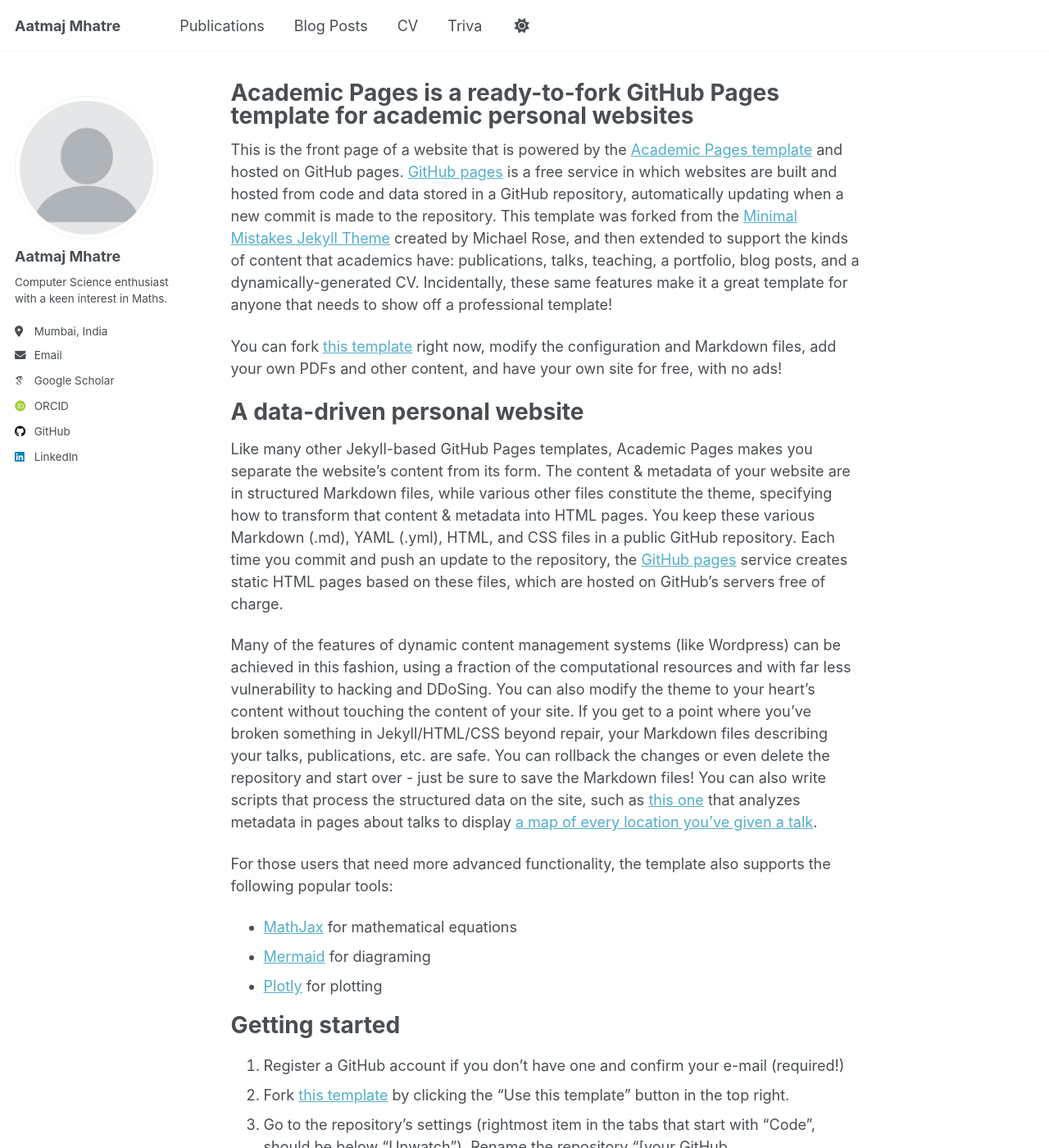
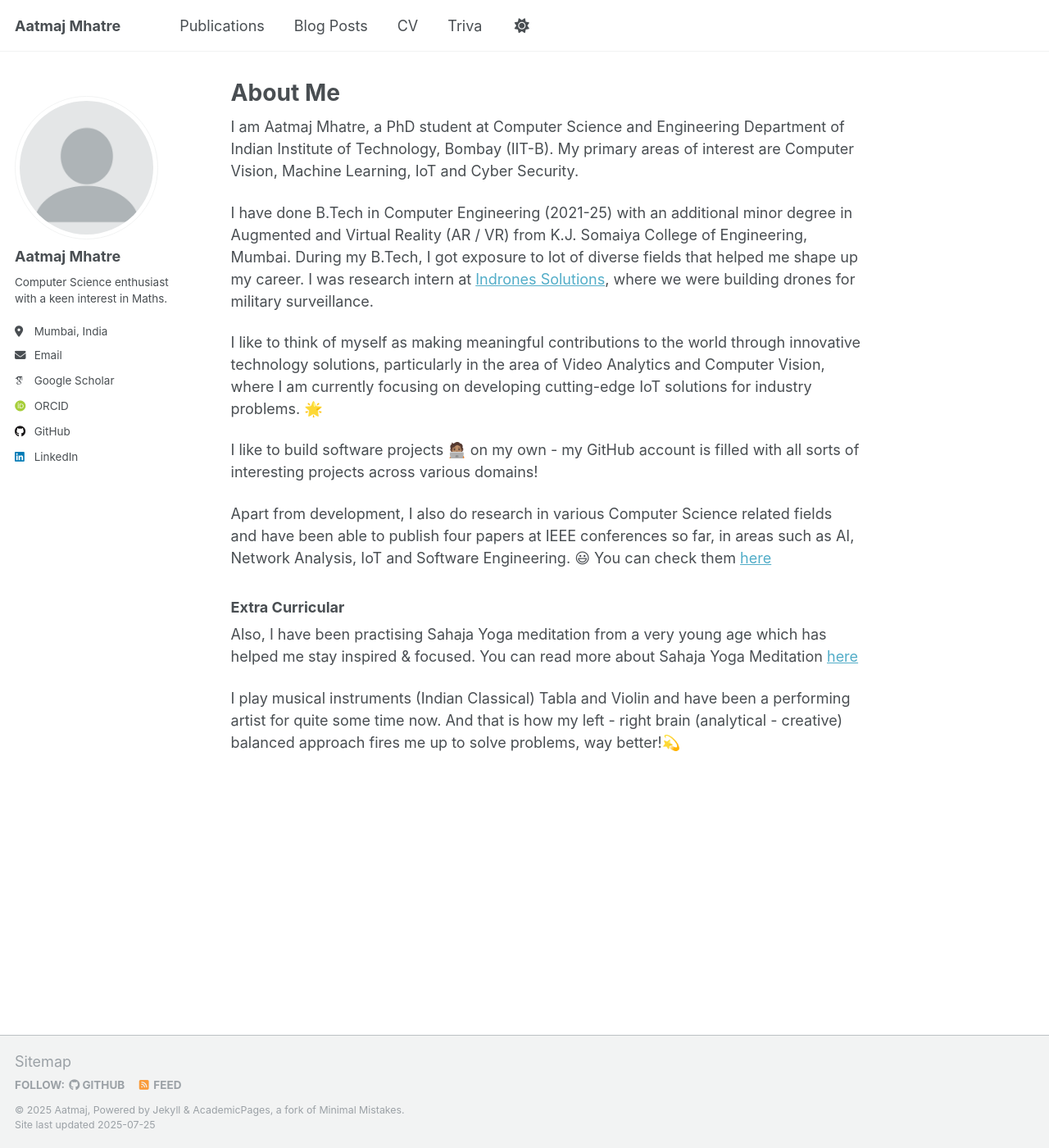
Before and after one commit to Aatmaj-Zephyr/about, a Jekyll site: the page built from _pages/about.md, in a window 1280 px wide and 1400 px high. Shown: the whole window at 82% size. Built offline with Jekyll 4.4.1, drawn with Linux system fonts in a browser that asks for light colours; some web fonts are replaced; a script that is not in the unit is left out; some of the changed text lies outside the part shown.

Commit message:
Update about.md

```diff
--- a/_pages/about.md
+++ b/_pages/about.md
@@ -1,56 +1,28 @@
 ---
 permalink: /
-title: "Academic Pages is a ready-to-fork GitHub Pages template for academic personal websites"
+title: "About Me"
 author_profile: true
 redirect_from:
   - /about/
   - /about.html
 ---
 
-This is the front page of a website that is powered by the [Academic Pages template](https://github.com/academicpages/academicpages.github.io) and hosted on GitHub pages. [GitHub pages](https://pages.github.com) is a free service in which websites are built and hosted from code and data stored in a GitHub repository, automatically updating when a new commit is made to the repository. This template was forked from the [Minimal Mistakes Jekyll Theme](https://mmistakes.github.io/minimal-mistakes/) created by Michael Rose, and then extended to support the kinds of content that academics have: publications, talks, teaching, a portfolio, blog posts, and a dynamically-generated CV. Incidentally, these same features make it a great template for anyone that needs to show off a professional template!
+I am Aatmaj Mhatre, a PhD student at Computer Science and Engineering Department of Indian Institute of Technology, Bombay (IIT-B). My primary areas of interest are Computer Vision, Machine Learning, IoT and Cyber Security.
 
- You can fork [this template](https://github.com/academicpages/academicpages.github.io) right now, modify the configuration and Markdown files, add your own PDFs and other content, and have your own site for free, with no ads!
+I have done B.Tech in Computer Engineering (2021-25) with an additional minor degree in Augmented and Virtual Reality (AR / VR) from K.J. Somaiya College of Engineering, Mumbai. During my B.Tech, I got exposure to lot of diverse fields that helped me shape up my career. I was research intern at [Indrones Solutions](https://indrones.com/), where we were building drones for military surveillance.
 
-A data-driven personal website
-======
-Like many other Jekyll-based GitHub Pages templates, Academic Pages makes you separate the website's content from its form. The content & metadata of your website are in structured Markdown files, while various other files constitute the theme, specifying how to transform that content & metadata into HTML pages. You keep these various Markdown (.md), YAML (.yml), HTML, and CSS files in a public GitHub repository. Each time you commit and push an update to the repository, the [GitHub pages](https://pages.github.com/) service creates static HTML pages based on these files, which are hosted on GitHub's servers free of charge.
+I like to think of myself as making meaningful contributions to the world through innovative technology solutions, particularly in the area of Video Analytics and Computer Vision, where I am currently focusing on developing cutting-edge IoT solutions for industry problems. 🌟
 
-Many of the features of dynamic content management systems (like Wordpress) can be achieved in this fashion, using a fraction of the computational resources and with far less vulnerability to hacking and DDoSing. You can also modify the theme to your heart's content without touching the content of your site. If you get to a point where you've broken something in Jekyll/HTML/CSS beyond repair, your Markdown files describing your talks, publications, etc. are safe. You can rollback the changes or even delete the repository and start over - just be sure to save the Markdown files! You can also write scripts that process the structured data on the site, such as [this one](https://github.com/academicpages/academicpages.github.io/blob/master/talkmap.ipynb) that analyzes metadata in pages about talks to display [a map of every location you've given a talk](https://academicpages.github.io/talkmap.html).
+I like to build software projects 🧑🏽‍💻 on my own - my GitHub account is filled with all sorts of interesting projects across various domains!
 
-For those users that need more advanced functionality, the template also supports the following popular tools:
-- [MathJax](https://www.mathjax.org/) for mathematical equations
-- [Mermaid](https://mermaid.js.org/) for diagraming
-- [Plotly](https://plotly.com/javascript/) for plotting
+Apart from development, I also do research in various Computer Science related fields and have been able to publish four papers at IEEE conferences so far, in areas such as AI, Network Analysis, IoT and Software Engineering. 😃 You can check them [here](https://scholar.google.com/citations?user=ky53uMcAAAAJ)
 
-Getting started
-======
-1. Register a GitHub account if you don't have one and confirm your e-mail (required!)
-1. Fork [this template](https://github.com/academicpages/academicpages.github.io) by clicking the "Use this template" button in the top right.
-1. Go to the repository's settings (rightmost item in the tabs that start with "Code", should be below "Unwatch"). Rename the repository "[your GitHub username].github.io", which will also be your website's URL.
-1. Set site-wide configuration and create content & metadata (see below -- also see [this set of diffs](http://archive.is/3TPas) showing what files were changed to set up [an example site](https://getorg-testacct.github.io) for a user with the username "getorg-testacct")
-1. Upload any files (like PDFs, .zip files, etc.) to the files/ directory. They will appear at https://[your GitHub username].github.io/files/example.pdf.
-1. Check status by going to the repository settings, in the "GitHub pages" section
 
-Site-wide configuration
-------
-The main configuration file for the site is in the base directory in [_config.yml](https://github.com/academicpages/academicpages.github.io/blob/master/_config.yml), which defines the content in the sidebars and other site-wide features. You will need to replace the default variables with ones about yourself and your site's github repository. The configuration file for the top menu is in [_data/navigation.yml](https://github.com/academicpages/academicpages.github.io/blob/master/_data/navigation.yml). For example, if you don't have a portfolio or blog posts, you can remove those items from that navigation.yml file to remove them from the header.
 
-Create content & metadata
-------
-For site content, there is one Markdown file for each type of content, which are stored in directories like _publications, _talks, _posts, _teaching, or _pages. For example, each talk is a Markdown file in the [_talks directory](https://github.com/academicpages/academicpages.github.io/tree/master/_talks). At the top of each Markdown file is structured data in YAML about the talk, which the theme will parse to do lots of cool stuff. The same structured data about a talk is used to generate the list of talks on the [Talks page](https://academicpages.github.io/talks), each [individual page](https://academicpages.github.io/talks/2012-03-01-talk-1) for specific talks, the talks section for the [CV page](https://academicpages.github.io/cv), and the [map of places you've given a talk](https://academicpages.github.io/talkmap.html) (if you run this [python file](https://github.com/academicpages/academicpages.github.io/blob/master/talkmap.py) or [Jupyter notebook](https://github.com/academicpages/academicpages.github.io/blob/master/talkmap.ipynb), which creates the HTML for the map based on the contents of the _talks directory).
 
-**Markdown generator**
 
-The repository includes [a set of Jupyter notebooks](https://github.com/academicpages/academicpages.github.io/tree/master/markdown_generator
-) that converts a CSV containing structured data about talks or presentations into individual Markdown files that will be properly formatted for the Academic Pages template. The sample CSVs in that directory are the ones I used to create my own personal website at stuartgeiger.com. My usual workflow is that I keep a spreadsheet of my publications and talks, then run the code in these notebooks to generate the Markdown files, then commit and push them to the GitHub repository.
+### Extra Curricular
 
-How to edit your site's GitHub repository
-------
-Many people use a git client to create files on their local computer and then push them to GitHub's servers. If you are not familiar with git, you can directly edit these configuration and Markdown files directly in the github.com interface. Navigate to a file (like [this one](https://github.com/academicpages/academicpages.github.io/blob/master/_talks/2012-03-01-talk-1.md) and click the pencil icon in the top right of the content preview (to the right of the "Raw | Blame | History" buttons). You can delete a file by clicking the trashcan icon to the right of the pencil icon. You can also create new files or upload files by navigating to a directory and clicking the "Create new file" or "Upload files" buttons.
+Also, I have been practising Sahaja Yoga meditation from a very young age which has helped me stay inspired & focused. You can read more about Sahaja Yoga Meditation [here](https://drive.google.com/file/d/12o2GNq6clqC08mbaqUWEIKMPdhdUsIuI/view?usp=sharing)
 
-Example: editing a Markdown file for a talk
-![Editing a Markdown file for a talk](/images/editing-talk.png)
-
-For more info
-------
-More info about configuring Academic Pages can be found in [the guide](https://academicpages.github.io/markdown/), the [growing wiki](https://github.com/academicpages/academicpages.github.io/wiki), and you can always [ask a question on GitHub](https://github.com/academicpages/academicpages.github.io/discussions). The [guides for the Minimal Mistakes theme](https://mmistakes.github.io/minimal-mistakes/docs/configuration/) (which this theme was forked from) might also be helpful.
+I play musical instruments (Indian Classical) Tabla and Violin and have been a performing artist for quite some time now. And that is how my left - right brain (analytical - creative) balanced approach fires me up to solve problems, way better!💫
```
